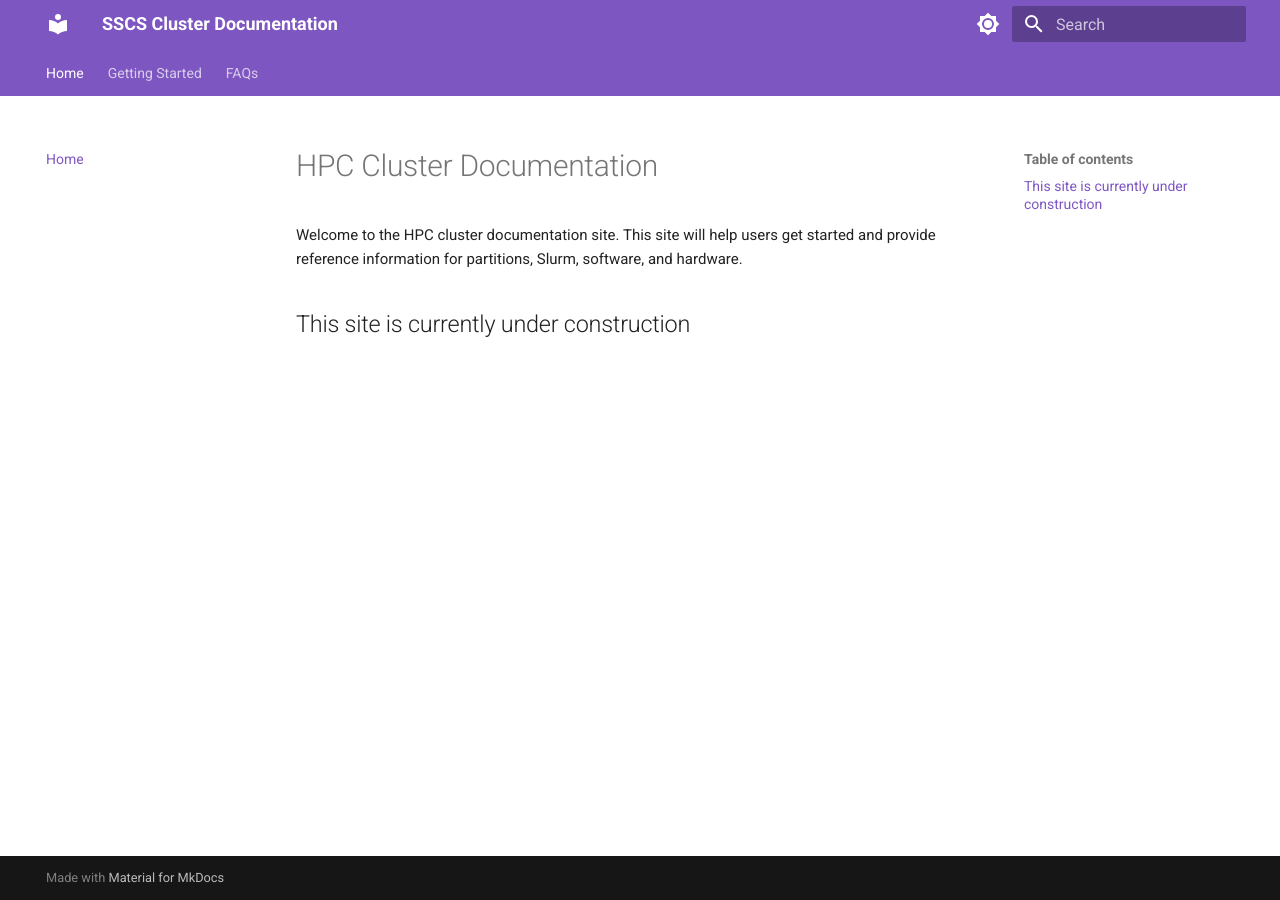
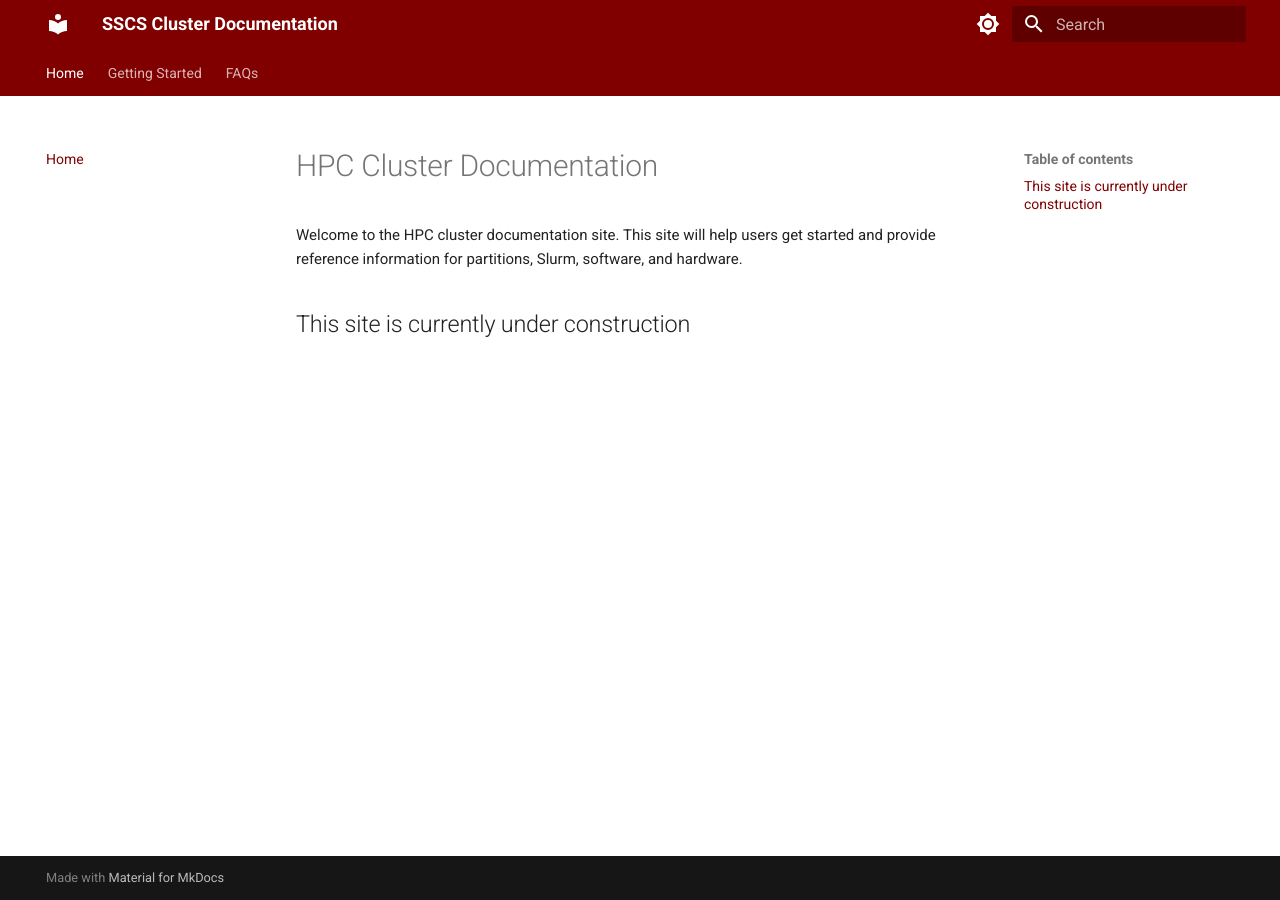
Before and after one commit to uchicago-ssd-sscs/hpc-docs, an MkDocs documentation site: the page built from docs/index.md, in a window 1280 px wide. Built offline with MkDocs 1.6.1 and Material for MkDocs 9.7.7, drawn with Linux system fonts in a browser that asks for light colours.

Commit message:
Modified Color Theme to UChicago Maroon

```diff
--- a/docs/assets/stylesheets/styles.css
+++ b/docs/assets/stylesheets/styles.css
@@ -35,3 +35,21 @@
     border-radius: 8px !important;
     overflow: hidden !important;
 }
+
+/* Light mode - UChicago Maroon */
+:root {
+  --md-primary-fg-color: #800000;
+  --md-primary-fg-color--light: #9d2235;
+  --md-primary-fg-color--dark: #5c0000;
+  --md-accent-fg-color: #800000;
+  --md-accent-fg-color--transparent: rgba(128, 0, 0, 0.1);
+}
+
+/* Dark mode - Slightly lighter maroon for better contrast */
+[data-md-color-scheme="slate"] {
+  --md-primary-fg-color: #9d2235;
+  --md-primary-fg-color--light: #b8374a;
+  --md-primary-fg-color--dark: #800000;
+  --md-accent-fg-color: #b8374a;
+  --md-accent-fg-color--transparent: rgba(184, 55, 74, 0.1);
+}
--- a/mkdocs.yml
+++ b/mkdocs.yml
@@ -36,8 +36,8 @@ theme:
     # Palette toggle for light mode
     - media: "(prefers-color-scheme: light)"
       scheme: default
-      primary: deep purple
-      accent: cyan
+      primary: custom
+      accent: custom
       toggle:
         icon: material/brightness-7
         name: Switch to dark mode
@@ -45,8 +45,8 @@ theme:
     # Palette toggle for dark mode
     - media: "(prefers-color-scheme: dark)"
       scheme: slate
-      primary: purple
-      accent: cyan
+      primary: custom
+      accent: custom
       toggle:
         icon: material/brightness-4
         name: Switch to light mode
```
